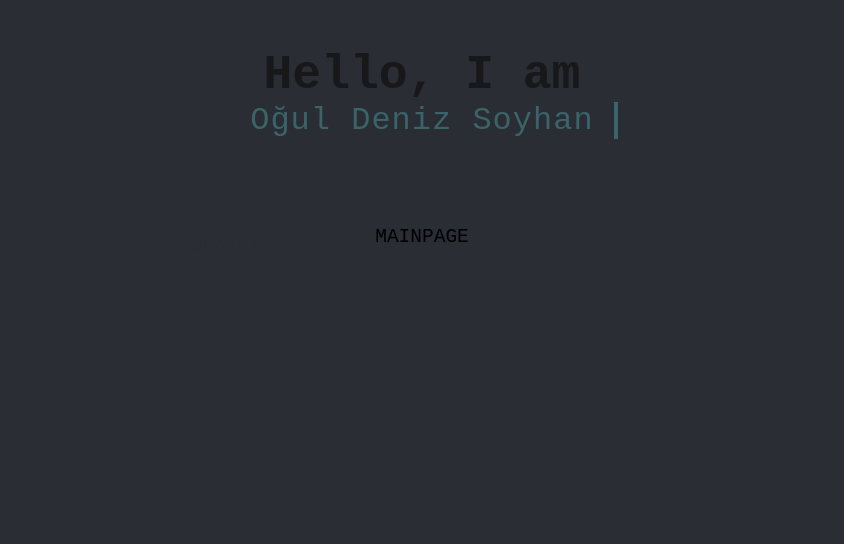
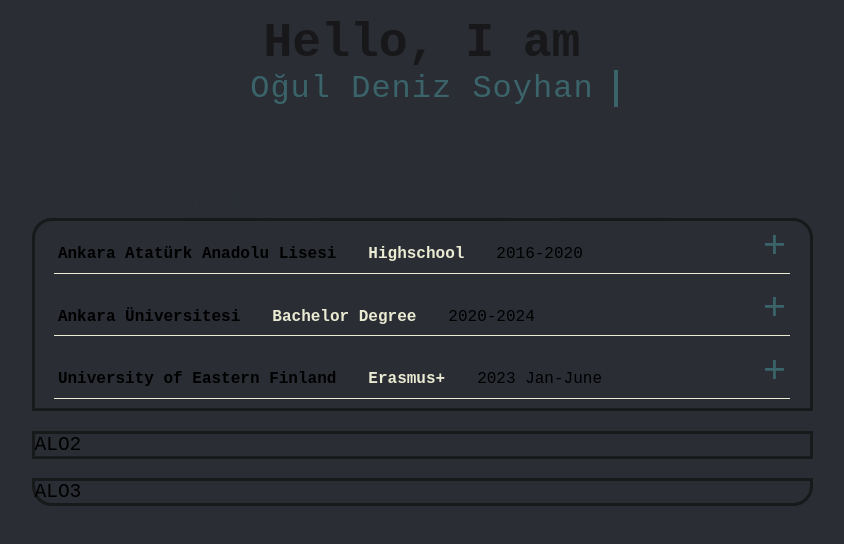
Before and after one commit to DenizSoyhan/portfolio, a plain HTML site: page index.html in a window 1280 px wide. Shown: the whole page, without its empty margins (218-1062 px from the left). Drawn offline with Linux system fonts and the light colour scheme.

Commit message:
main page put in place and accordion education tab

```diff
--- a/app.js
+++ b/app.js
@@ -75,7 +75,7 @@
             projectsPage.classList.add('hidden');
             mainPage.classList.remove('hidden')
             whichPage = 0;
-        }, 600);
+        }, 200);
     }
 })
 
@@ -95,7 +95,7 @@
             downloadsPage.classList.remove('hidden');
 
             whichPage = 1;
-        }, 600);
+        }, 200);
     }
 })
 
@@ -115,6 +115,28 @@
             projectsPage.classList.remove('hidden');
 
             whichPage = 2;
-        }, 600);
+        }, 200);
     }
 })
+
+/*ACCORDION EDUCATION*/
+
+const outlookContainers = document.getElementsByClassName('outlook');
+
+for(let i=0;i<outlookContainers.length;i++){
+    let school=outlookContainers[i].childNodes[1]
+    let expandButton=school.childNodes[3];
+
+    let details=outlookContainers[i].childNodes[3];
+    console.log(expandButton)
+
+    outlookContainers[i].addEventListener('click',function(){
+        details.classList.toggle('active');
+        expandButton.classList.toggle('buttonActive');
+        if(expandButton.classList.contains('buttonActive')){
+            expandButton.textContent='-';
+        }else{
+            expandButton.textContent='+';
+        }
+    })
+}
--- a/index.html
+++ b/index.html
@@ -11,7 +11,7 @@
     <div class="contanier">
     <header>
         <div class="introContainer">
-            <div class="writings"><p class="staticIntro">Hello, I am<br><p class="dynamicText"></p></p></div>
+            <div class="writings"><p class="staticIntro">Hello, I am<br><p class="dynamicText"></div>
 
         </div>
 
@@ -26,7 +26,51 @@
     </header>
 
     <div class="container hidden" id="mainPage">
-        MAINPAGE
+        <div class="showContainer" id="education">
+            <div class="outlook">
+                <div class="school">
+                    <div class="info">
+                        <p class="name">Ankara Atatürk Anadolu Lisesi</p><p class="type">Highschool</p><p class="time">2016-2020</p>
+                </div>
+                <div class="expandButton">
+                    +
+                </div>
+            </div>
+            <div class="details">
+                Highschool like most people shaped me who I am as a person today. This school ,which I get in by scoring extremely high in 2016 TEOG changed the course of my life and because of it I made friendships that will last a life time!             </div>
+            </div>
+            <div class="outlook">
+                <div class="school">
+                    <div class="info">
+                        <p class="name">Ankara Üniversitesi</p><p class="type">Bachelor Degree</p><p class="time">2020-2024</p>
+                </div>
+                <div class="expandButton">
+                    +
+                </div>
+            </div>
+            <div class="details">
+                At Ankara Üniversitesi, I developed my engineering skills through practical coursework and collaborative projects. The combination of technical lessons and hands-on problem-solving helped me build a solid foundation.             </div>
+            </div>
+
+            <div class="outlook">
+                <div class="school">
+                    <div class="info">
+                        <p class="name">University of Eastern Finland</p><p class="type">Erasmus+</p><p class="time">2023 Jan-June</p>
+                </div>
+                <div class="expandButton">
+                    +
+                </div>
+            </div>
+            <div class="details">
+                I can consider my time in Finland the best time of my life. 6 months just unzips as it was a 2 years long stay. Kiitos Suomi!               </div>
+            </div>
+        </div>
+        <div class="showContainer" id="me">
+            ALO2
+        </div>
+        <div class="showContainer" id="experience">
+            ALO3
+        </div>
     </div>
     <div class="container hidden" id="downloadsPage">
         downloadsPage
--- a/style.css
+++ b/style.css
@@ -24,6 +24,7 @@
     width: 60%;
 
     padding:0.1rem;
+    margin-bottom: 1.5em;
 
     max-width: 550px;
 
@@ -37,6 +38,7 @@
 
 }
 li{
+    margin: 0 0.5rem;
     padding: 0.4rem 1rem;
 
     color: #ebebd3;
@@ -55,6 +57,7 @@
 
     justify-content: center;
     align-items: center;
+
 }
 .hidden{
     display: none;
@@ -86,6 +89,7 @@
     cursor: pointer;
     transition: 0.3s ease;
 
+    font-size: 1.25rem;
 }
 .navListItem:hover{
     color: #3a6469;
@@ -114,13 +118,16 @@
     font-size: 3rem;
 
     color: rgba(14, 13, 13, 0.63);
+
+    margin-top: 1rem;
 }
 .dynamicText{
     opacity: 0;
-    transition:opacity 3s ease-in;
+    transition:opacity 2s ease-in;
 
     margin-top: 0;
     font-weight: 400;
+    font-size: 2rem;
     font-family: monospace;
     border-right: 4px solid #3a6469;
     color: #3a6469;
@@ -150,9 +157,115 @@
     flex-direction: column;
     justify-content: center;
 
+    margin-bottom: 0.5em;
 }
 
+/* MAIN PAGE*/
+#mainPage{
+    display: flex;
 
+    flex-direction: column;
+}
+.showContainer{
+    border:3px solid rgba(14, 13, 13, 0.63);;
+    width: 80%;
+    max-width: 775px;
+
+    margin:0.5em 0;
+}
+
+#education{
+    border-top-left-radius: 20px;
+    border-top-right-radius: 20px;
+}
+.school{
+
+    margin-right:  1em;
+    margin-left:  1em;
+    margin-bottom: 0.5em;
+    border-bottom: 1px solid #ebebd3;
+
+    padding: 0.2em;
+
+    display: flex;
+
+    justify-content: space-between;
+    align-items: center;
+
+    cursor: pointer;
+}
+.school p{
+    font-size: 1rem;
+    display: inline-block;
+
+    margin-right: 2em;
+
+
+}
+.expandButton{
+    font-size: 2em;
+    cursor: pointer;
+
+    color: #3a6469;
+
+    transition: 0.4s;
+}
+.expandButton.buttonActive{
+    content: '-';
+    cursor: pointer;
+
+    color: #c33149;
+
+    transition: 0.4s;
+}
+
+.name{
+    font-size: 1rem;
+    font-weight: 700;
+
+
+}
+.type{
+
+    font-weight: 700;
+    color: #ebebd3;
+
+}
+
+.time{
+
+    margin-top: 0.5em;
+}
+.details{
+    padding: 0 1.5em;
+    height: 0px;
+
+    overflow: hidden;
+    transition: .5s;
+
+    color: #ebebd3;
+}
+
+.details.active{ /*TODO: add slick slide show*/
+    height: 100px;
+
+    overflow: hidden;
+    transition: 0.5s;
+}
+@media(max-width:870px){
+    .details.active{
+        height: 150px;
+
+        overflow: hidden;
+        transition: 0.5s;
+    }
+}
+#experience{
+    border-bottom-left-radius: 20px;
+    border-bottom-right-radius: 20px;
+}
+
+/* ANIMATIONS*/
 @keyframes typing {
     from{width: 0 ;}
 }
```
